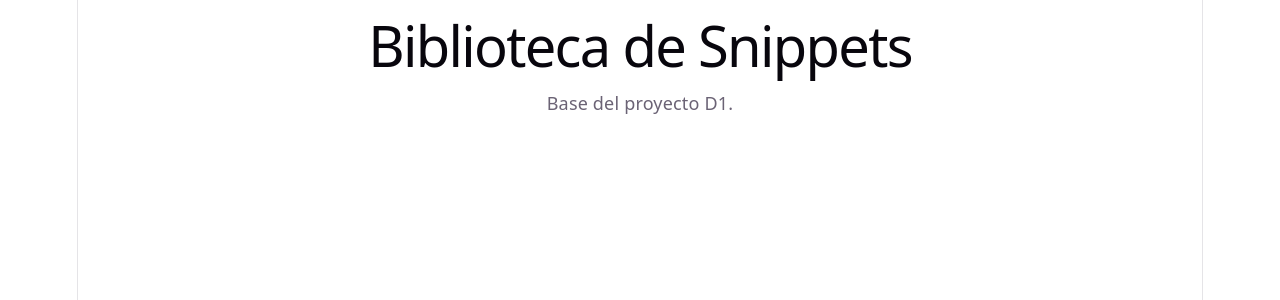
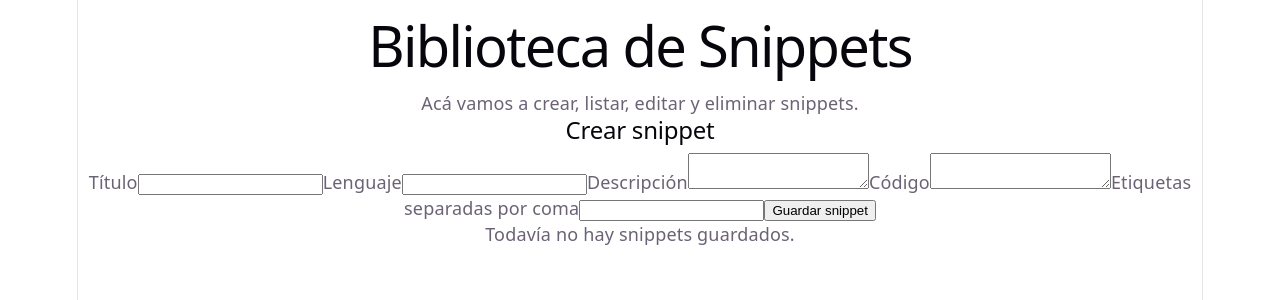
Before and after one commit to julietaR29/snippets-library, a React (Vite) app: page / in a window 1280 px wide. Shown: the top 300 px of the page. Built offline with nearby package versions, Linux system fonts and the light colour scheme.

Commit message:
feat: add snippets create list and delete actions

```diff
--- a/src/app/router.tsx
+++ b/src/app/router.tsx
@@ -1,17 +1,9 @@
 import { createBrowserRouter } from "react-router-dom";
-
-function HomePage() {
-  return (
-    <main>
-      <h1>Biblioteca de Snippets</h1>
-      <p>Base del proyecto D1.</p>
-    </main>
-  );
-}
+import { SnippetsPage } from "../features/snippets/pages/SnippetsPage";
 
 export const router = createBrowserRouter([
   {
     path: "/",
-    element: <HomePage />,
+    element: <SnippetsPage />,
   },
 ]);
--- /dev/null
+++ b/src/features/snippets/components/SnippetForm.tsx
@@ -0,0 +1,86 @@
+import { useState } from "react";
+import type { FormEvent } from "react";
+import { useSnippetsStore } from "../store";
+import type { SnippetFormData } from "../types";
+import { createSnippetFromForm } from "../utils";
+
+const initialFormData: SnippetFormData = {
+  title: "",
+  language: "",
+  code: "",
+  description: "",
+  tags: "",
+};
+
+export function SnippetForm() {
+  const addSnippet = useSnippetsStore((state) => state.addSnippet);
+  const [formData, setFormData] = useState<SnippetFormData>(initialFormData);
+
+  function handleSubmit(event: FormEvent<HTMLFormElement>) {
+    event.preventDefault();
+
+    const newSnippet = createSnippetFromForm(formData);
+
+    addSnippet(newSnippet);
+    setFormData(initialFormData);
+  }
+
+  return (
+    <form onSubmit={handleSubmit}>
+      <label>
+        Título
+        <input
+          type="text"
+          value={formData.title}
+          onChange={(event) =>
+            setFormData({ ...formData, title: event.target.value })
+          }
+        />
+      </label>
+
+      <label>
+        Lenguaje
+        <input
+          type="text"
+          value={formData.language}
+          onChange={(event) =>
+            setFormData({ ...formData, language: event.target.value })
+          }
+        />
+      </label>
+
+      <label>
+        Descripción
+        <textarea
+          value={formData.description}
+          onChange={(event) =>
+            setFormData({ ...formData, description: event.target.value })
+          }
+        />
+      </label>
+
+      <label>
+        Código
+        <textarea
+          value={formData.code}
+          onChange={(event) =>
+            setFormData({ ...formData, code: event.target.value })
+          }
+        />
+      </label>
+
+      <label>
+        Etiquetas separadas por coma
+        <input
+          type="text"
+          value={formData.tags}
+          onChange={(event) =>
+            setFormData({ ...formData, tags: event.target.value })
+          }
+        />
+      </label>
+
+      <button type="submit">Guardar snippet</button>
+    </form>
+  );
+}
--- /dev/null
+++ b/src/features/snippets/components/SnippetList.tsx
@@ -0,0 +1,47 @@
+import { useSnippetsStore } from "../store";
+
+export function SnippetList() {
+  const snippets = useSnippetsStore((state) => state.snippets);
+  const deleteSnippet = useSnippetsStore((state) => state.deleteSnippet);
+  const toggleFavorite = useSnippetsStore((state) => state.toggleFavorite);
+
+  if (snippets.length === 0) {
+    return <p>Todavía no hay snippets guardados.</p>;
+  }
+
+  return (
+    <section>
+      <h2>Snippets guardados</h2>
+
+      <ul>
+        {snippets.map((snippet) => (
+          <li key={snippet.id}>
+            <article>
+              <h3>{snippet.title}</h3>
+              <p>{snippet.description}</p>
+              <p>Lenguaje: {snippet.language}</p>
+
+              <pre>
+                <code>{snippet.code}</code>
+              </pre>
+
+              {snippet.tags.length > 0 && (
+                <p>Etiquetas: {snippet.tags.join(", ")}</p>
+              )}
+
+              <p>{snippet.favorite ? "Favorito" : "No favorito"}</p>
+
+              <button type="button" onClick={() => toggleFavorite(snippet.id)}>
+                {snippet.favorite ? "Quitar favorito" : "Marcar favorito"}
+              </button>
+
+              <button type="button" onClick={() => deleteSnippet(snippet.id)}>
+                Eliminar
+              </button>
+            </article>
+          </li>
+        ))}
+      </ul>
+    </section>
+  );
+}
--- /dev/null
+++ b/src/features/snippets/pages/SnippetsPage.tsx
@@ -0,0 +1,18 @@
+import { SnippetForm } from "../components/SnippetForm";
+import { SnippetList } from "../components/SnippetList";
+
+export function SnippetsPage() {
+  return (
+    <main>
+      <h1>Biblioteca de Snippets</h1>
+      <p>Acá vamos a crear, listar, editar y eliminar snippets.</p>
+
+      <section>
+        <h2>Crear snippet</h2>
+        <SnippetForm />
+      </section>
+
+      <SnippetList />
+    </main>
+  );
+}
--- a/src/features/snippets/utils.ts
+++ b/src/features/snippets/utils.ts
@@ -1,9 +1,26 @@
+import type { Snippet, SnippetFormData } from "./types";
 
-
-//Agarrá un texto de etiquetas separado por comas, separalo en partes, limpiá los espacios y sacá las partes vacías.
+// Agarrá un texto de etiquetas separado por comas, separalo en partes,
+// limpiá los espacios y sacá las partes vacías.
 export function normalizeTags(tags: string): string[] {
   return tags
     .split(",")
     .map((tag) => tag.trim())
     .filter(Boolean);
 }
+
+export function createSnippetFromForm(data: SnippetFormData): Snippet {
+  const now = new Date().toISOString();
+
+  return {
+    id: crypto.randomUUID(),
+    title: data.title.trim(),
+    language: data.language.trim(),
+    code: data.code.trim(),
+    description: data.description.trim(),
+    tags: normalizeTags(data.tags),
+    favorite: false,
+    createdAt: now,
+    updatedAt: now,
+  };
+}
```
